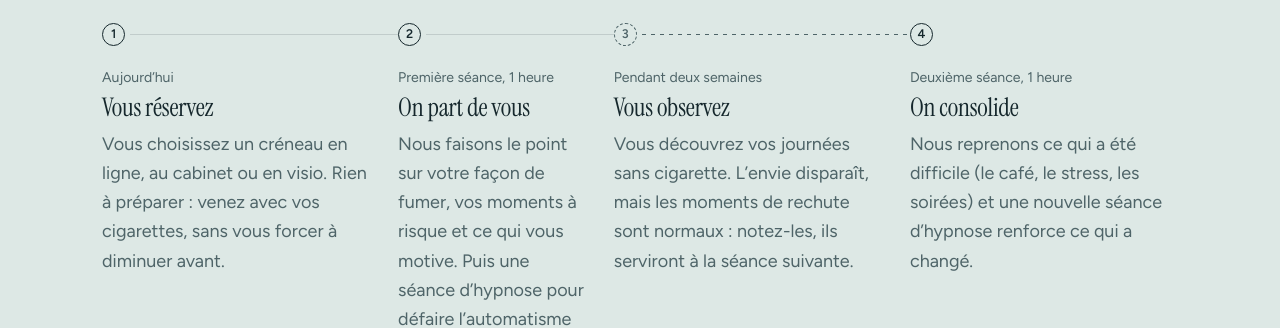
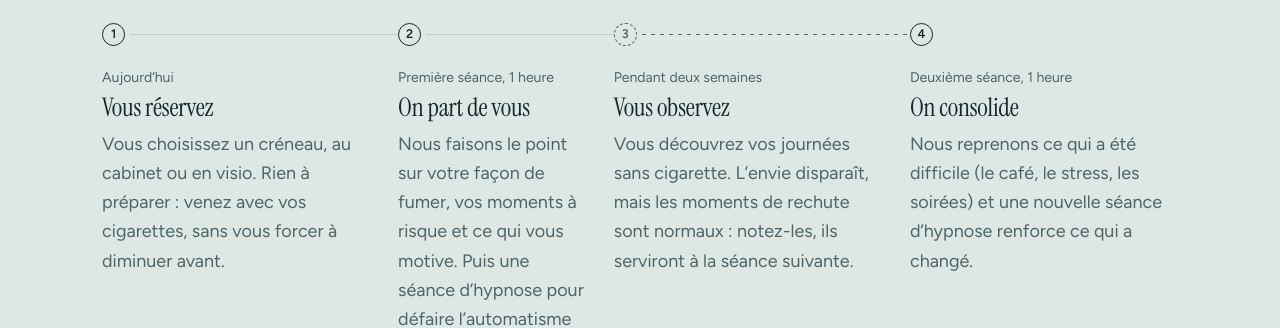
Before and after one commit to guillim/chapitreun, a plain HTML site: page landing-page/index.html in a window 1280 px wide. Shown: the part 1420-1748 px from the top of the page. Drawn offline with Linux system fonts and the light colour scheme.

Commit message:
Déroulé, étape 1 : retire « en ligne » (#81)
Retour du fondateur.


Claude-Session: https://claude.ai/code/session_019HF9S6DwAcLcgbrb6rb59y

Co-authored-by: Claude <noreply@anthropic.com>

```diff
--- a/landing-page/index.html
+++ b/landing-page/index.html
@@ -88,7 +88,7 @@
           <span class="step__n">1</span>
           <p class="step__when">Aujourd’hui</p>
           <h3 class="h3">Vous réservez</h3>
-          <p>Vous choisissez un créneau en ligne, au cabinet ou en visio. Rien à préparer&nbsp;: venez avec vos cigarettes, sans vous forcer à diminuer avant.</p>
+          <p>Vous choisissez un créneau, au cabinet ou en visio. Rien à préparer&nbsp;: venez avec vos cigarettes, sans vous forcer à diminuer avant.</p>
         </li>
         <li class="step">
           <span class="step__n">2</span>
```
